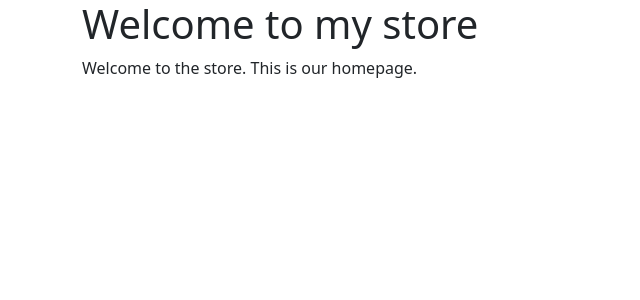
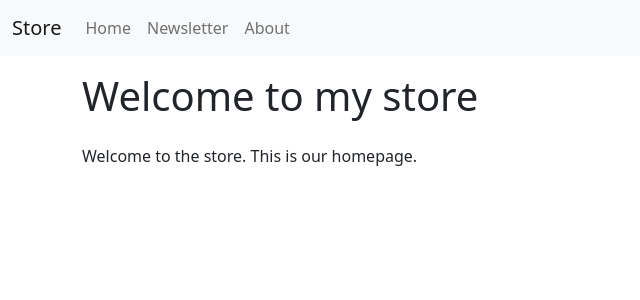
Before and after one commit to jeremy886/django-course-project, a Django app: page / in a window 1280 px wide. Shown: the top 300 px of the page, without its empty margins (0-640 px from the left). Run offline with Django 4.2, Linux system fonts and the light colour scheme.

Commit message:
Add navbar

```diff
--- a/templates/base.html
+++ b/templates/base.html
@@ -7,11 +7,33 @@
         <link href="https://cdn.jsdelivr.net/npm/bootstrap@5.2.0/dist/css/bootstrap.min.css" rel="stylesheet" integrity="sha384-gH2yIJqKdNHPEq0n4Mqa/HGKIhSkIHeL5AyhkYV8i59U5AR6csBvApHHNl/vI1Bx" crossorigin="anonymous">
     </head>
     <body>
-        <header class="container">
+        <nav class="navbar navbar-expand-md bg-light">
+            <div class="container-fluid">
+                <a class="navbar-brand" href="/">Store</a>
+                <button class="navbar-toggler" type="button" data-bs-toggle="collapse" data-bs-target="#navbarCollapse" aria-controls="navbarCollapse" aria-expanded="false" aria-label="Toggle navigation">
+                    <span class="navbar-toggler-icon"></span>
+                </button>
+                <div class="collapse navbar-collapse" id="navbarCollapse">
+                    <ul class="navbar-nav me-auto mb-2 mb-md-0">
+                        <li class="nav-item">
+                            <a class="nav-link" aria-current="page" href="/">Home</a>
+                        </li>
+                        <li class="nav-item">
+                            <a class="nav-link" href="/newsletter/">Newsletter</a>
+                        </li>
+                        <li class="nav-item">
+                            <a class="nav-link" href="/about/">About</a>
+                        </li>
+                    </ul>
+                </div>
+            </div>
+        </nav>
+        <header class="container py-3">
             {% block header %}{% endblock %}
         </header>
         <main class="container">
             {% block content %}{% endblock %}
         </main>
+        <script src="https://cdn.jsdelivr.net/npm/bootstrap@5.2.0/dist/js/bootstrap.bundle.min.js" integrity="sha384-A3rJD856KowSb7dwlZdYEkO39Gagi7vIsF0jrRAoQmDKKtQBHUuLZ9AsSv4jD4Xa" crossorigin="anonymous"></script>
     </body>
 </html>
```
